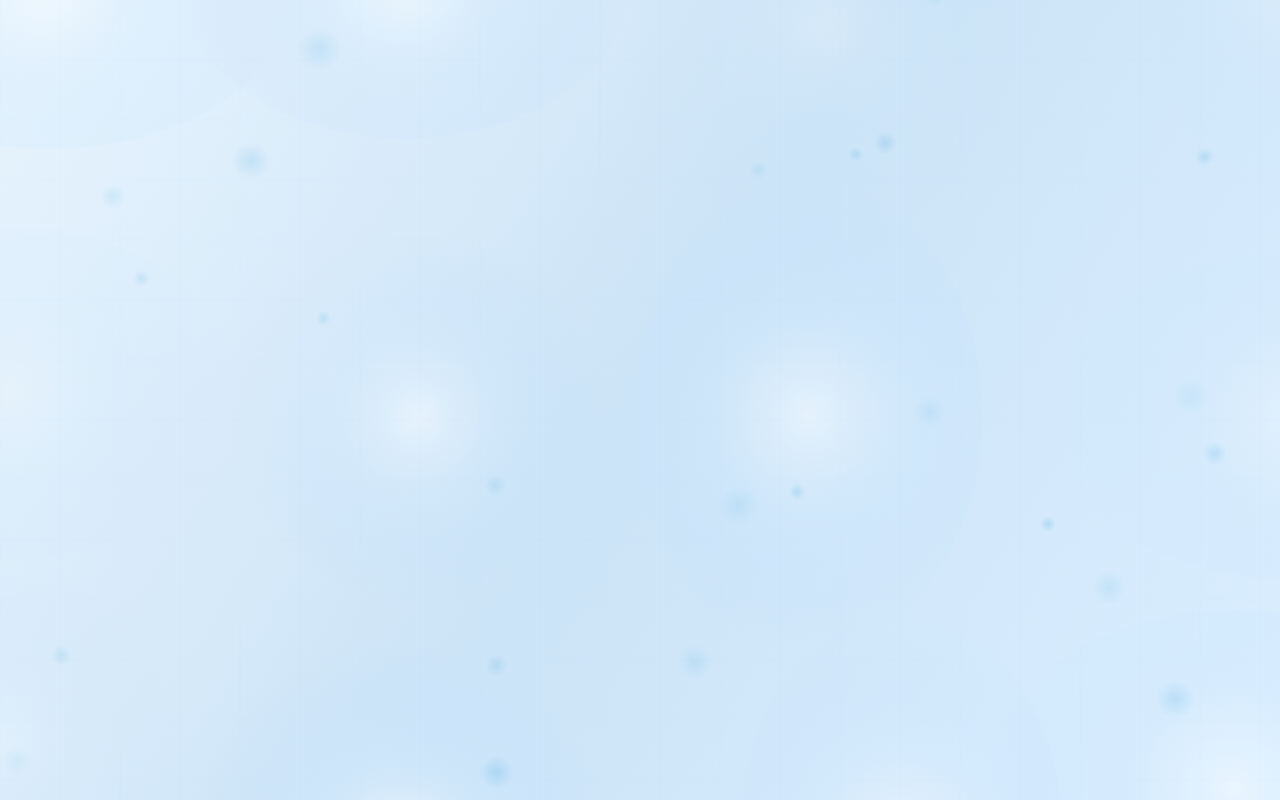
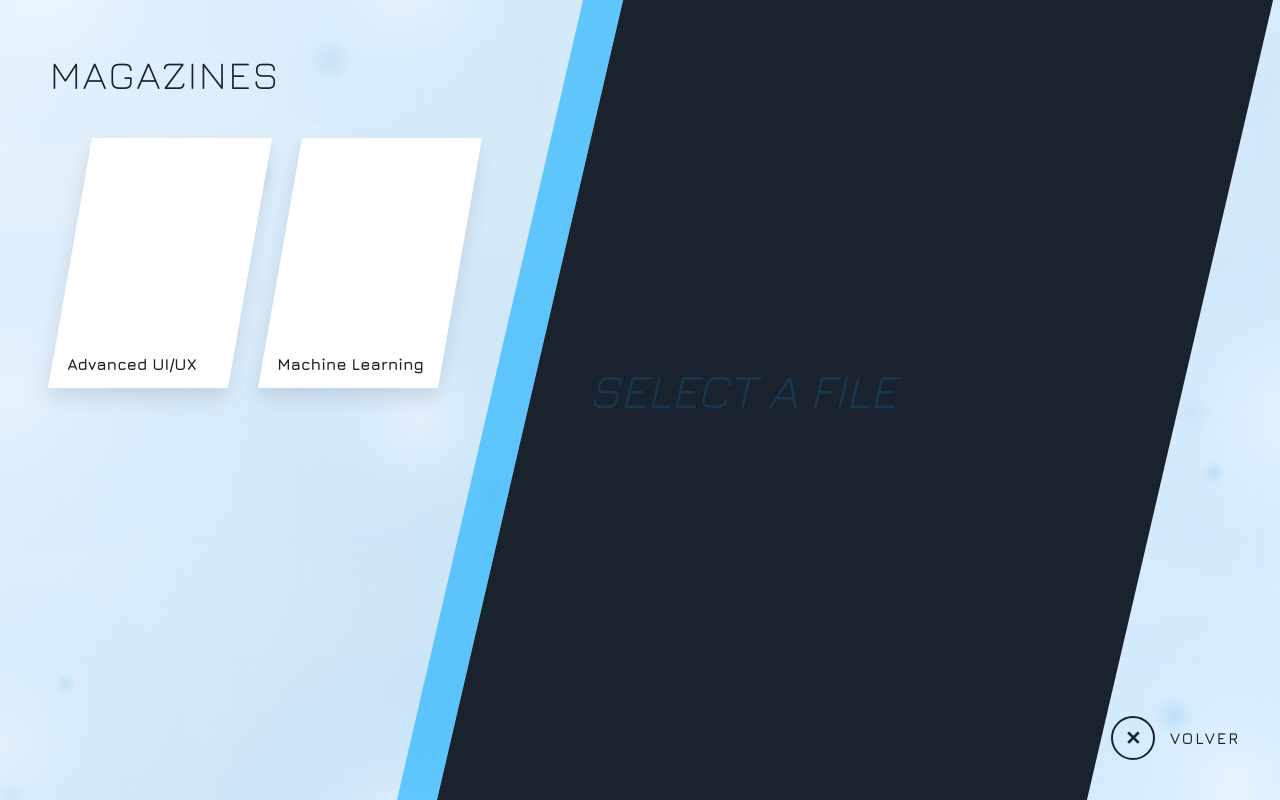
Before and after one commit to alemanuel18/Portfolio, a React (Vite) app: page /courses in a window 1280 px wide. Before the commit this address had no page. Built offline with nearby package versions, Linux system fonts and the light colour scheme.

Commit message:
data real en about me y creacion de vistade cursos

```diff
--- a/src/App.jsx
+++ b/src/App.jsx
@@ -5,8 +5,7 @@ import MainMenu from './views/MainMenu/MainMenu';
 import AboutMe from './views/AboutMe/AboutMe';
 import Experience from './views/Experience/Experience';
 import Studies from './views/Studies/Studies';
-import Projects from './views/Projects/Projects';
-//import Courses from './views/Courses/Courses';
+import Projects from './views/Projects/Projects'; import Courses from './views/Courses/Courses';
 import Technologies from './views/Technologies/Technologies';
 import Options from './views/Options/Options';
 
@@ -24,7 +23,7 @@ export default function App() {
           <Route path="/experience" element={<Experience />} />
           <Route path="/studies" element={<Studies />} />
           <Route path="/projects" element={<Projects />} />
-          {/*<Route path="/courses" element={<Courses />} />*/}
+          <Route path="/courses" element={<Courses />} />
           <Route path="/technologies" element={<Technologies />} />
           <Route path="/options" element={<Options />} />
         </Routes>
--- a/src/views/AboutMe/AboutMe.jsx
+++ b/src/views/AboutMe/AboutMe.jsx
@@ -45,14 +45,17 @@ export default function AboutMe() {
 
                     <div className="about-meta">
                         <span><strong>DESARROLLADOR:</strong> WEB FULL-STACK</span>
+                        <span><strong>CONTACTO:</strong> [EMAIL_ADDRESS]</span>
                         <span><strong>STATUS:</strong>JUNIOR</span>
-                        <span><strong>SPECIALTY:</strong> FRONTEND & UI/UX</span>
+                        <span><strong>GIT</strong> https://github.com/alemanuel178</span>
+                        <span><strong>ESPECIALIDAD:</strong> FRONTEND & UI/UX</span>
+
                     </div>
 
                     <div className="about-bio">
                         <p>
-                            Desarrollador enfocado en la creación de interfaces dinámicas y experiencias de usuario inmersivas.
-                            Capacitado en React, Vite, y diseño moderno.
+                            Desarrollador FULL-STACK, especializado en interfaces dinámicas y experiencias de usuario inmersivas.
+                            Especializado en React, HTML, CSS, JavaScript, TypeScript y diseño moderno.
                         </p>
                     </div>
                 </motion.div>
--- /dev/null
+++ b/src/views/Courses/Courses.css
@@ -0,0 +1,116 @@
+.projects-view {
+  position: absolute;
+  top: 0;
+  left: 0;
+  width: 100vw;
+  height: 100vh;
+  display: flex;
+}
+
+.projects-left {
+  flex: 1;
+  padding: 50px;
+  display: flex;
+  flex-direction: column;
+  overflow-y: auto;
+}
+
+.projects-title {
+  font-size: 2.5rem;
+  color: var(--cyber-dark);
+  margin-bottom: 40px;
+}
+
+.magazines-grid {
+  display: flex;
+  flex-wrap: wrap;
+  gap: 30px;
+  transform: skewX(-10deg);
+  padding-left: 20px;
+}
+
+.magazine-card {
+  width: 150px;
+  height: 220px;
+  background: var(--cyber-white);
+  box-shadow: 0 10px 20px rgba(0, 0, 0, 0.1);
+  display: flex;
+  align-items: flex-end;
+  padding: 15px;
+  cursor: pointer;
+  transition: all 0.3s ease;
+  position: relative;
+  overflow: hidden;
+}
+
+.magazine-card::before {
+  content: '';
+  position: absolute;
+  top: 0;
+  left: 0;
+  width: 100%;
+  height: 100%;
+  background: rgba(0, 168, 255, 0);
+  transition: background 0.3s ease;
+}
+
+.magazine-card:hover::before,
+.magazine-card.active::before {
+  background: rgba(0, 168, 255, 0.2);
+}
+
+.magazine-card:hover {
+  transform: translateY(-10px) scale(1.05);
+}
+
+.magazine-card.active {
+  border: 2px solid var(--cyber-primary);
+  box-shadow: 0 0 15px var(--cyber-primary-glow);
+}
+
+.magazine-title {
+  transform: skewX(10deg);
+  font-weight: bold;
+  z-index: 2;
+}
+
+.projects-right {
+  flex: 1;
+  background: var(--cyber-dark);
+  color: var(--cyber-white);
+  padding: 80px 60px 80px 60px;
+  display: flex;
+  left: -100px;
+  flex-direction: column;
+  justify-content: center;
+  position: relative;
+  transform: skewX(-13.1deg);
+}
+
+.projects-right::before {
+  content: '';
+  position: absolute;
+  left: -40px;
+  top: 0;
+  width: 40px;
+  height: 100%;
+  background: var(--cyber-primary);
+  transform: skewX(0deg);
+}
+
+.detail-title {
+  font-size: 3rem;
+  margin-bottom: 20px;
+  color: var(--cyber-primary);
+}
+
+.detail-tech {
+  font-family: var(--mono);
+  color: var(--cyber-gray);
+  margin-bottom: 30px;
+}
+
+.detail-desc {
+  font-size: 1.2rem;
+  line-height: 1.6;
+}
--- /dev/null
+++ b/src/views/Courses/Courses.jsx
@@ -0,0 +1,92 @@
+import { useState, useEffect } from 'react';
+import { motion, AnimatePresence } from 'framer-motion';
+import BackButton from '../../components/BackButton/BackButton';
+import LoadingScreen from '../../components/LoadingScreen/LoadingScreen';
+import { useCyber } from '../../context/CyberContext';
+import { useCyberSound } from '../../hooks/useCyberSound';
+import './Courses.css';
+
+export default function Courses() {
+    const [loading, setLoading] = useState(true);
+    const [data, setData] = useState([]);
+    const [selectedProject, setSelectedProject] = useState(null);
+    const { fetchCyberData } = useCyber();
+    const { playNavigare, playHover, playInOption } = useCyberSound();
+
+    useEffect(() => {
+        playNavigare();
+        fetchCyberData('courses').then(res => {
+            setData(res);
+            setLoading(false);
+        });
+    }, []);
+
+    const handleSelect = (project) => {
+        playInOption();
+        setSelectedProject(project);
+    };
+
+    const containerVariants = {
+        hidden: { opacity: 0 },
+        visible: { opacity: 1, transition: { duration: 0.5 } },
+        exit: { opacity: 0, transition: { duration: 0.3 } }
+    };
+
+    if (loading) return <LoadingScreen />;
+
+    return (
+        <motion.div
+            className="projects-view"
+            variants={containerVariants}
+            initial="hidden"
+            animate="visible"
+            exit="exit"
+        >
+            <div className="projects-left">
+                <h1 className="projects-title">MAGAZINES</h1>
+                <div className="magazines-grid">
+                    {data.map((item, index) => (
+                        <motion.div
+                            key={item.id}
+                            className={`magazine-card ${selectedProject?.id === item.id ? 'active' : ''}`}
+                            onMouseEnter={playHover}
+                            onClick={() => handleSelect(item)}
+                            initial={{ opacity: 0, x: -20 }}
+                            animate={{ opacity: 1, x: 0, transition: { delay: index * 0.1 } }}
+                        >
+                            <span className="magazine-title">{item.title}</span>
+                        </motion.div>
+                    ))}
+                </div>
+            </div>
+
+            <div className="projects-right">
+                <AnimatePresence mode="wait">
+                    {selectedProject ? (
+                        <motion.div
+                            key={selectedProject.id}
+                            initial={{ opacity: 0, x: 50 }}
+                            animate={{ opacity: 1, x: 0 }}
+                            exit={{ opacity: 0, x: -50 }}
+                            transition={{ duration: 0.3 }}
+                        >
+                            <h2 className="detail-title">{selectedProject.title}</h2>
+                            <div className="detail-tech">STACK: {selectedProject.tech}</div>
+                            <div className="detail-desc">{selectedProject.desc}</div>
+                        </motion.div>
+                    ) : (
+                        <motion.div
+                            initial={{ opacity: 0 }}
+                            animate={{ opacity: 1 }}
+                            exit={{ opacity: 0 }}
+                        >
+                            <div className="detail-title" style={{ opacity: 0.3 }}>SELECT A FILE</div>
+                        </motion.div>
+                    )}
+                </AnimatePresence>
+            </div>
+
+            <BackButton />
+        </motion.div>
+    );
+}
```
